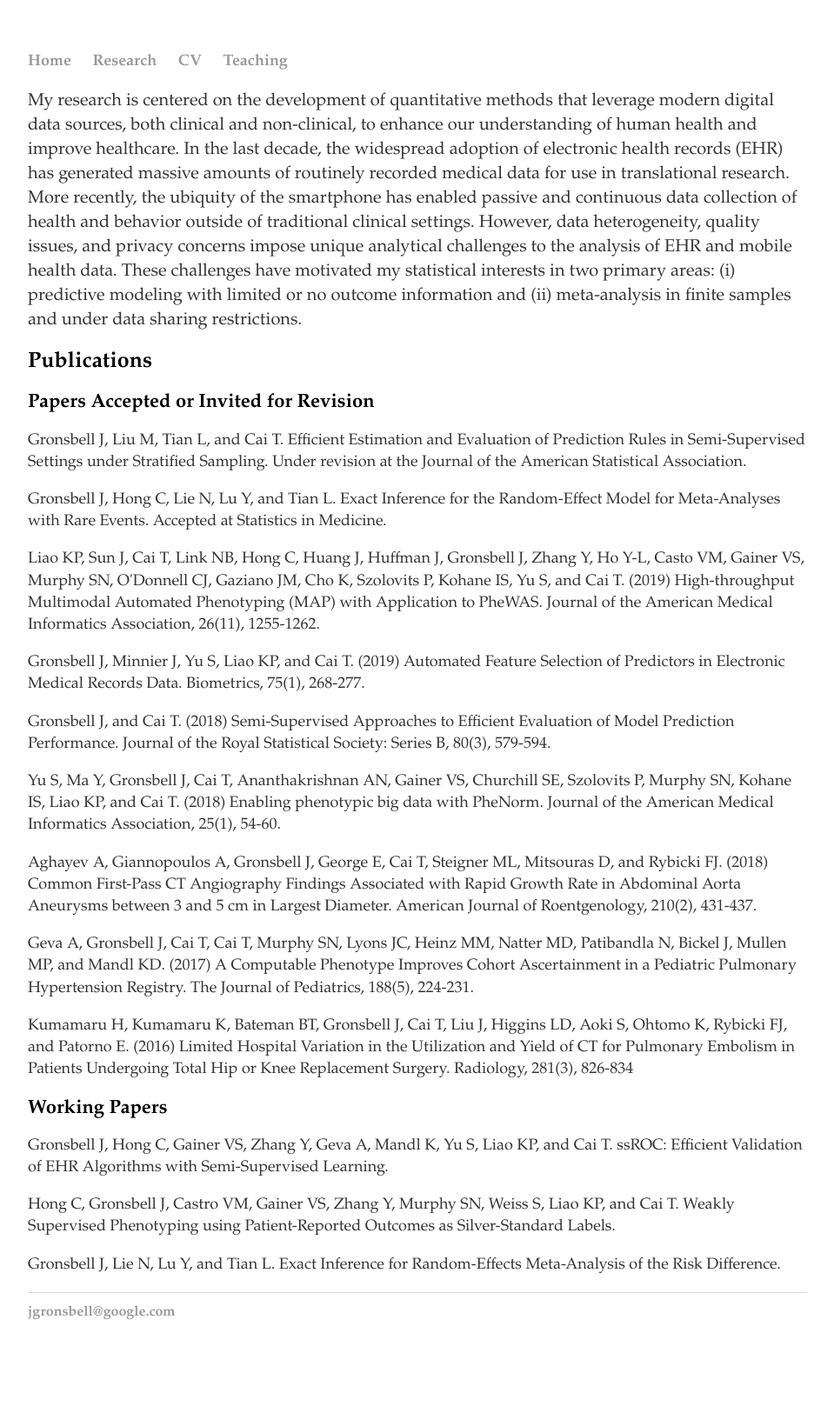
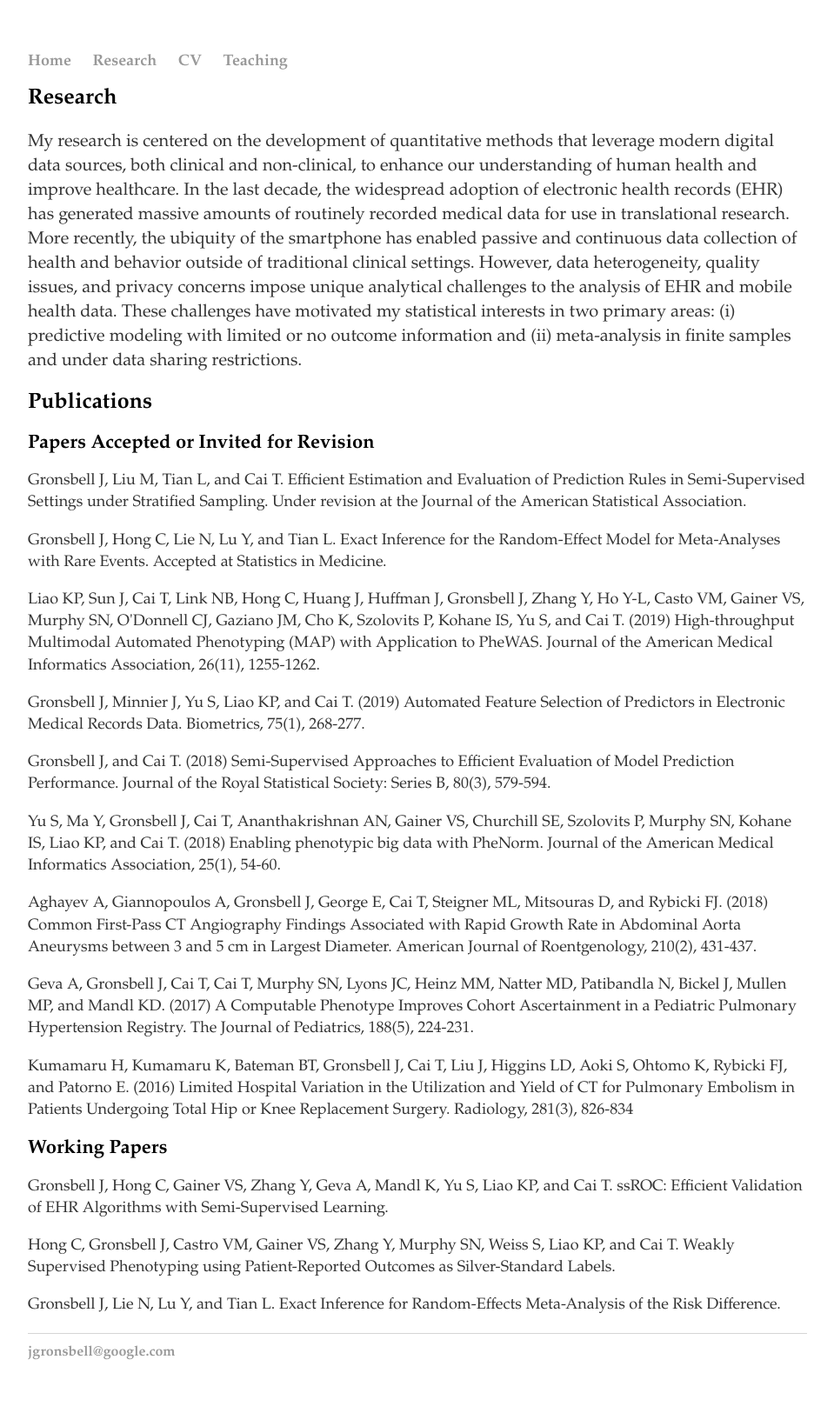
Before and after one commit to jgrons/old_website, a Jekyll site: the page built from research.html, in a window 1280 px wide. Shown: the whole page at 87% size, without its empty margins (160-1119 px from the left). Built offline with Jekyll 4.4.1, drawn with Linux system fonts in a browser that asks for light colours; before the commit the page ends 1579 px from its top, so only the background shows below that.

Commit message:
Update research.html

```diff
--- a/research.html
+++ b/research.html
@@ -3,6 +3,7 @@ layout: default
 title: Jesse Gronsbell
 ---
 <div class="blurb">
+	<h1 style="font-size:25px; font-family: palatino">Research </h1>
 	<div class="span2">
         </div>
 
```
